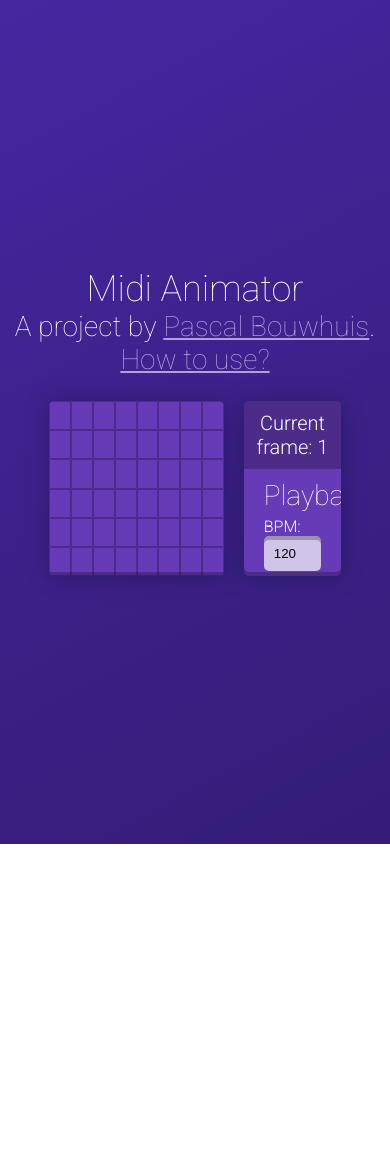
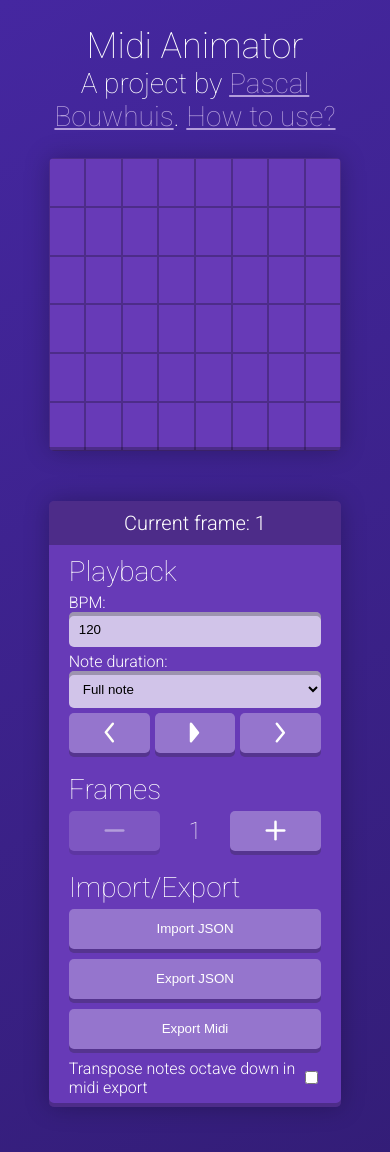
Before and after one commit to Gabbersaurus/midi-animator, a Vue app: page / in a window 390 px wide. Shown: the top 1152 px of the page. Before the commit the page ends 844 px from the top, so only its background shows below. Built offline with nearby package versions, Linux system fonts and the light colour scheme.

Commit message:
Added midi export and fixed responsiveness

```diff
--- a/package.json
+++ b/package.json
@@ -8,7 +8,9 @@
     "lint": "vue-cli-service lint"
   },
   "dependencies": {
+    "@tonaljs/tonal": "^3.2.2",
     "core-js": "^2.6.5",
+    "midi-writer-js": "^1.7.1",
     "vue": "^2.6.10",
     "vuex": "^3.0.1"
   },
--- a/public/index.html
+++ b/public/index.html
@@ -5,11 +5,14 @@
     <meta http-equiv="X-UA-Compatible" content="IE=edge">
     <meta name="viewport" content="width=device-width,initial-scale=1.0">
     <link rel="icon" href="<%= BASE_URL %>favicon.ico">
-    <title>midi-animator</title>
+    <title>Midi Animator</title>
 </head>
 <body>
 <noscript>
-      <strong>We're sorry but midi-animator doesn't work properly without JavaScript enabled. Please enable it to continue.</strong>
+    <strong>
+        We're sorry but midi-animator doesn't work properly without JavaScript enabled. Please enable it to
+        continue.
+    </strong>
 </noscript>
 <div id="app"></div>
 <!-- built files will be auto injected -->
--- a/src/App.vue
+++ b/src/App.vue
@@ -27,6 +27,7 @@
 
 <style lang="scss">
     @import url('https://fonts.googleapis.com/css?family=Roboto:100,300&display=swap');
+    @import 'scss/mixins/breakpoints';
 
     body {
         margin: 0;
@@ -36,14 +37,19 @@
         font-family: 'Roboto', sans-serif;
         -webkit-font-smoothing: antialiased;
         -moz-osx-font-smoothing: grayscale;
+        padding: 25px;
+        box-sizing: border-box;
         color: white;
         background: linear-gradient(152deg, #4527A0 0%, darken(#4527A0, 10%) 100%);
-        width: 100vw;
-        height: 100vh;
         display: flex;
         flex-direction: column;
         justify-content: center;
         align-items: center;
+
+        @include tablet {
+            width: 100vw;
+            height: 100vh;
+        }
 
         header {
             margin-bottom: 25px;
@@ -68,8 +74,13 @@
 
         main {
             display: flex;
+            flex-direction: column;
             justify-content: center;
             align-items: center;
+
+            @include tablet {
+                flex-direction: row;
+            }
         }
     }
 
--- a/src/components/AnimationGrid.vue
+++ b/src/components/AnimationGrid.vue
@@ -39,17 +39,30 @@
 </script>
 
 <style lang="scss" scoped>
+    @import '../scss/mixins/breakpoints';
+
     #animation-grid {
-        width: 45vw;
-        height: 45vw;
+        width: 75vw;
+        height: 75vw;
         border-radius: 5px;
         background-color: #673AB7;
         position: relative;
         display: flex;
         flex-direction: column;
         overflow: hidden;
-        margin-right: 5vw;
         box-shadow: 0 0 25px rgba(0, 0, 0, 0.25);
+        margin-bottom: 50px;
+
+        @include tablet {
+            width: 50vw;
+            height: 50vw;
+            margin-right: 50px;
+        }
+
+        @include desktop {
+            width: 35vw;
+            height: 35vw;
+        }
 
         .row {
             flex: 1;
--- a/src/components/Settings.vue
+++ b/src/components/Settings.vue
@@ -35,13 +35,20 @@
 </style>
 
 <style lang="scss" scoped>
+    @import '../scss/mixins/breakpoints';
+
     #settings {
-        width: 25vw;
-        height: 45vw;
+        width: 75vw;
         border-radius: 5px;
         background-color: #673AB7;
         overflow: hidden;
         box-shadow: 0 0 25px rgba(0, 0, 0, 0.25), 0 -4px 0 0 inset rgba(0, 0, 0, 0.25);
+        margin-bottom: 50px;
+
+        @include tablet {
+            width: 30vw;
+        }
+
 
         .sub-title {
             background-color: rgba(0, 0, 0, 0.25);
--- a/src/components/Settings/Export.vue
+++ b/src/components/Settings/Export.vue
@@ -4,23 +4,36 @@
         <div>
             <button @click="openFilePrompt">Import JSON</button>
             <button @click="exportJson">Export JSON</button>
-            <button>Export Midi</button>
+            <button @click="exportMidi">Export Midi</button>
+            <div class="form-group">
+                <label for="transpose-down">Transpose notes octave down in midi export</label>
+                <input type="checkbox" id="transpose-down" v-model="transposeDown">
+            </div>
         </div>
     </div>
 </template>
 
 <script>
   import {mapState} from 'vuex';
+  import MidiWriter from 'midi-writer-js';
+  import {transpose} from '@tonaljs/tonal';
 
   export default {
     name: 'Export',
+    data () {
+      return {
+        transposeDown: false
+      };
+    },
     computed: {
       ...mapState({
+        width: state => state.width,
+        height: state => state.height,
         bpm: state => state.bpm,
         noteDuration: state => state.noteDuration,
-        width: state => state.width,
-        height: state => state.height,
+        midiChannel: state => state.midiChannel,
         frames: state => state.frames,
+        noteMap: state => state.noteMap
       })
     },
     methods: {
@@ -29,21 +42,15 @@
 
         if (name != null) {
           let data = JSON.stringify({
+            width: this.width,
+            height: this.height,
             bpm: this.bpm,
             noteDuration: this.noteDuration,
-            width: this.width,
-            height: this.height,
+            midiChannel: this.midiChannel,
             frames: this.frames,
           });
 
-          let blob = new Blob([data], {type: 'text/plain'});
-          let a = document.createElement('a');
-          a.download = name + '.json';
-          a.href = window.URL.createObjectURL(blob);
-          a.dataset.downloadurl = ['text/json', a.download, a.href].join(':');
-          document.body.appendChild(a);
-          a.click();
-          a.remove();
+          this.downloadBlob(data, name + '.json', 'text/json');
         }
       },
       openFilePrompt () {
@@ -62,6 +69,47 @@
 
         input.click();
       },
+      exportMidi () {
+        let name = prompt('Name of animation?');
+
+        if (name != null) {
+          let track = new MidiWriter.Track();
+          track.setTimeSignature(4, 4);
+          track.setTempo(this.bpm);
+
+          this.frames.forEach((frame) => {
+            let notes = [];
+
+            for (let y = 0; y < this.height; y++) {
+              for (let x = 0; x < this.width; x++) {
+                if (frame[y][x]) {
+                  notes.push(transpose(this.noteMap[y][x], this.transposeDown ? '-8P' : '0P'));
+                }
+              }
+            }
+
+            track.addEvent(new MidiWriter.NoteEvent({
+              pitch: notes,
+              channel: this.midiChannel,
+              duration: this.noteDuration.toString()
+            }));
+          });
+
+          let midi = new MidiWriter.Writer(track);
+
+          this.downloadBlob(midi.buildFile(), name + '.mid', 'audio/midi', true);
+        }
+      },
+      downloadBlob (data, filename, mime) {
+        let blob = new Blob([data], {type: mime});
+        let a = document.createElement('a');
+        a.download = filename;
+        a.href = window.URL.createObjectURL(blob);
+        a.dataset.downloadurl = [mime, a.download, a.href].join(':');
+        document.body.appendChild(a);
+        a.click();
+        a.remove();
+      }
     }
   };
 </script>
@@ -75,6 +123,12 @@
             button {
                 margin-bottom: 10px;
             }
+
+            .form-group {
+                display: flex;
+                flex-direction: row;
+                align-items: center;
+            }
         }
     }
 </style>
--- a/src/components/Settings/Playback.vue
+++ b/src/components/Settings/Playback.vue
@@ -79,7 +79,7 @@
         if (this.playing) {
           this.loop = setInterval(() => {
             this.nextFrame();
-          }, (60 / (this.$store.state.bpm * this.$store.state.noteDuration)) * 1000);
+          }, (60 / (this.$store.state.bpm * (this.$store.state.noteDuration / 4))) * 1000);
 
           return;
         }
--- /dev/null
+++ b/src/scss/mixins/breakpoints.scss
@@ -0,0 +1,27 @@
+// Small devices (landscape phones, 576px and up)
+@mixin mobile {
+  @media (min-width: 576px) {
+    @content;
+  }
+}
+
+// Medium devices (tablets, 768px and up)
+@mixin tablet {
+  @media (min-width: 768px) {
+    @content;
+  }
+}
+
+// Large devices (desktops, 992px and up)
+@mixin desktop {
+  @media (min-width: 992px) {
+    @content;
+  }
+}
+
+// Extra large devices (large desktops, 1200px and up)
+@mixin large-desktop {
+  @media (min-width: 1200px) {
+    @content;
+  }
+}
--- a/src/store.js
+++ b/src/store.js
@@ -10,10 +10,19 @@ export default new Vuex.Store({
     width: 8,
     bpm: 120,
     noteDuration: 1,
-    currentFrame: 0,
+    midiChannel: 16,
     frames: [
       FrameHelper.createEmptyFrame(6, 8)
-    ]
+    ],
+    noteMap: [
+      ['E4', 'F4', 'F#4', 'G4', 'G#4', 'A4', 'A#4', 'B4'],
+      ['G#3', 'A3', 'A#3', 'B3', 'C4', 'C#4', 'D4', 'D#4'],
+      ['C3', 'C#3', 'D3', 'D#3', 'E3', 'F3', 'F#3', 'G3'],
+      ['E1', 'F1', 'F#1', 'G2', 'G#2', 'A2', 'A#2', 'B2'],
+      ['G#1', 'A1', 'A#1', 'B1', 'C2', 'C#2', 'D2', 'D#2'],
+      ['C1', 'C#1', 'D1', 'D#1', 'E1', 'F1', 'F#1', 'G1'],
+    ],
+    currentFrame: 0,
   },
   mutations: {
     load (state, payload) {
@@ -21,6 +30,7 @@ export default new Vuex.Store({
       state.width = payload.width;
       state.bpm = payload.bpm;
       state.noteDuration = payload.noteDuration;
+      state.midiChannel = payload.midiChannel;
       state.frames = payload.frames;
     },
     setBpm (state, bpm) {
```
Also changed, not shown: 1 other file (tests, documents, lock files or other folders). Lines whose indentation alone changed are shown as unchanged.
